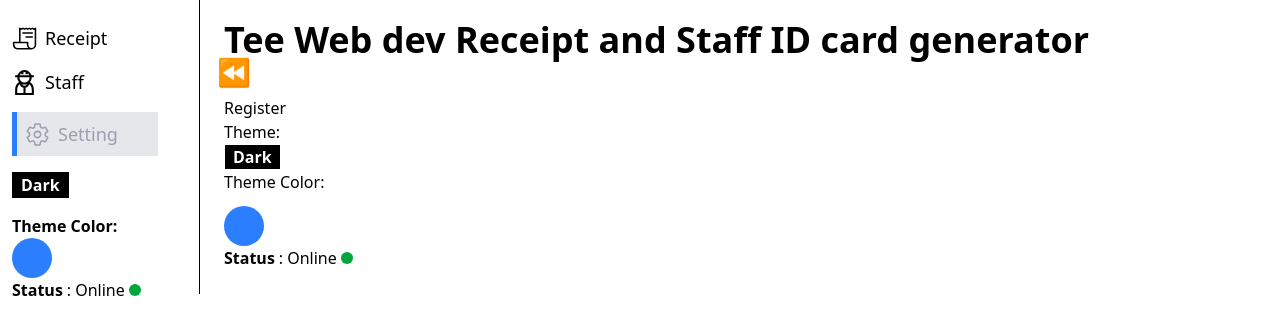
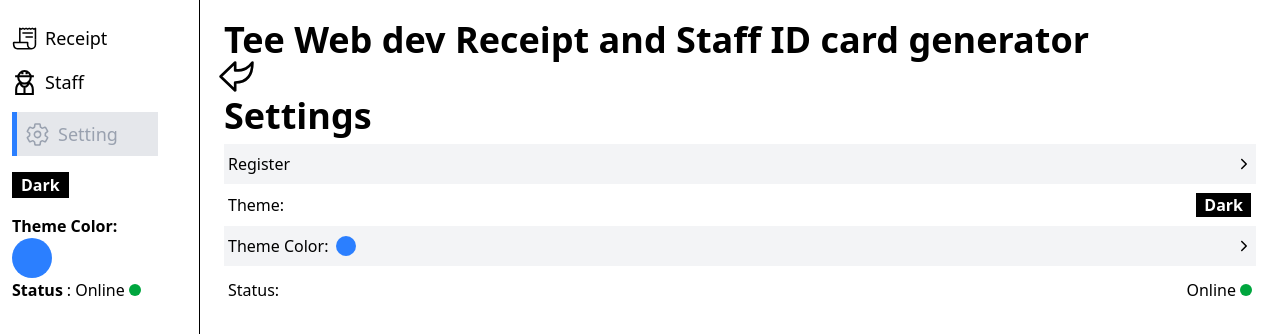
Before and after one commit to toluwase-hub/receiptgenerator, a React (Vite) app: page /setting in a window 1280 px wide. Shown: the top 334 px of the page. Built offline with nearby package versions, Linux system fonts and the light colour scheme.

Commit message:
updated setting layout

```diff
--- a/src/assets/Navbar.jsx
+++ b/src/assets/Navbar.jsx
@@ -9,6 +9,8 @@ import { IoReceiptOutline } from "react-icons/io5";
 import { GrUserWorker } from "react-icons/gr";
 import { IoSettingsOutline } from "react-icons/io5";
 import Online from "./Components/Onlinestatus";
+import { IoArrowRedoOutline } from "react-icons/io5";
+import { IoArrowUndoOutline } from "react-icons/io5";
 const Navbar = ({
   theme,
   changeTheme,
@@ -180,11 +182,11 @@ const Navbar = ({
             Tee Web dev Receipt and Staff ID card generator
           </h1>
           <button
-            className="hidden lg:block scale-170 hover:scale-160 trasistion-all duration-200"
+            className={`hidden ${shwoSideBar ? "rotate-180" : ""} lg:block scale-170 hover:scale-160 trasistion-all duration-200 mt-1 `}
             onClick={() => setshwoSideBar(!shwoSideBar)}
           >
             {" "}
-            {shwoSideBar ? "⏪  " : "⏩"}
+            { <IoArrowRedoOutline size={25} />}
           </button>
         </div>
 
--- a/src/assets/routes/Setting.jsx
+++ b/src/assets/routes/Setting.jsx
@@ -1,5 +1,7 @@
 import React, { useState } from "react";
 import Online from "../Components/Onlinestatus";
+import { IoIosArrowForward } from "react-icons/io";
+
 
 const Setting = ({
   theme,
@@ -17,9 +19,14 @@ const Setting = ({
     setCloseTheme(!closetheme);
   };
   return (
-    <div className="mt-18">
-      <h1>Register</h1>
-      <div>
+    <div className="mt-18 ">
+      <h1 className="font-bold text-4xl pb-2 ">Settings</h1>
+      <div onClick={()=> alert("Coming soon")} className={`flex items-center ${theme ? " bg-gray-100" : "border-b"}  py-2 px-1 justify-between `}>
+        <h1>Register</h1>
+        <h1><IoIosArrowForward />  </h1>
+      </div>
+
+      <div className={`flex py-2 px-1 items-center justify-between ${theme ? "" : "border-b"}`}>
         <h1>Theme:</h1>
         <button
           className={`font-bold border px-2 ${theme ? "bg-black text-white" : "bg-white text-black"} `}
@@ -29,10 +36,25 @@ const Setting = ({
         </button>
       </div>
 
-      <div>
-        <h1 onClick={HandleCloseTheme}>Theme Color:</h1>
-        <div
-          className={`flex flex-col gap-2 items-start overflow-hidden transition-all duration-400 ${closetheme ? "max-h-100" : "max-h-0"}`}
+      <div  onClick={HandleCloseTheme} className={`flex ${theme ? " bg-gray-100" : "border-b"} py-2 px-1 justify-between`}>
+        <div className="flex justify-between items-center  w-full">
+
+        <div className="flex items-center gap-2">
+          <h1 onClick={HandleCloseTheme}>Theme Color:</h1>
+           <div
+        onClick={HandleCloseTheme}
+        className={` w-5 h-5 rounded-full  ${color === "White" ? "bg-white/90" : color === "Black" ? "bg-black" : color === "Red" ? "bg-red-500" : color === "Green" ? "bg-green-500" : "bg-blue-500"} `}
+      ></div>
+        </div>
+
+        <h1><IoIosArrowForward />  </h1>
+
+        </div>
+
+      </div>
+
+      <div
+          className={` flex items-end flex-col gap-2  mt-1 overflow-hidden transition-all duration-400 ${closetheme ? "max-h-100" : "max-h-0"}`}
         >
           <button
             className={` px-2 rounded ${color === "White" ? "bg-white" : "bg-gray-400"}`}
@@ -65,15 +87,11 @@ const Setting = ({
             Blue
           </button>
         </div>
-      </div>
 
-      <div
-        onClick={HandleCloseTheme}
-        className={` w-10 h-10 rounded-full mt-3 ${color === "White" ? "bg-white/90" : color === "Black" ? "bg-black" : color === "Red" ? "bg-red-500" : color === "Green" ? "bg-green-500" : "bg-blue-500"} `}
-      ></div>
+
       {/* online status */}
-      <div className="flex gap-1">
-        <span className="font-bold">Status</span> : <Online />
+      <div className="flex gap-1 justify-between py-2 px-1">
+        <span className="">Status:</span><span> <Online /></span>
       </div>
     </div>
   );
```
Also changed, not shown: src/assets/Components/Receiptinputs.jsx (line endings or trailing spaces).
